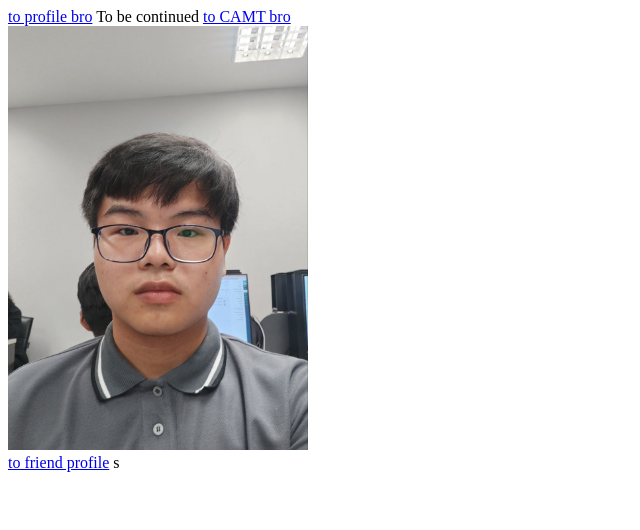
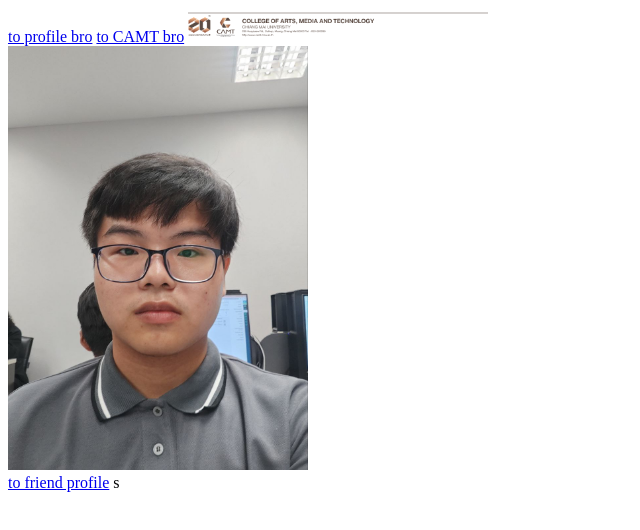
Before and after one commit to MattyKKS/Lab03-Devop, a plain HTML site: page index.html in a window 1280 px wide. Shown: the whole page, without its empty margins (0-640 px from the left). Drawn offline with Linux system fonts and the light colour scheme.

Commit message:
logo aded

```diff
--- a/index.html
+++ b/index.html
@@ -7,9 +7,9 @@
 </head>
 <body>
     <a href="profile.html">to profile bro</a>
-    To be continued
 </body>
     <a href="CAMT.html">to CAMT bro</a>
+    <img src="logo.png" alt="logo" width="300">
 
     <br>
     <img src="friend.jpg" alt="friend" width="300">
```
Also changed, not shown: logo.png (added).
